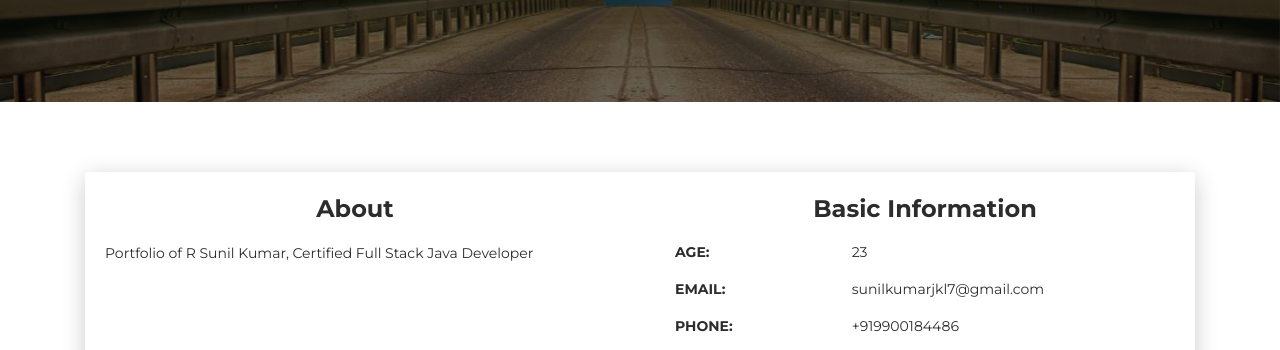
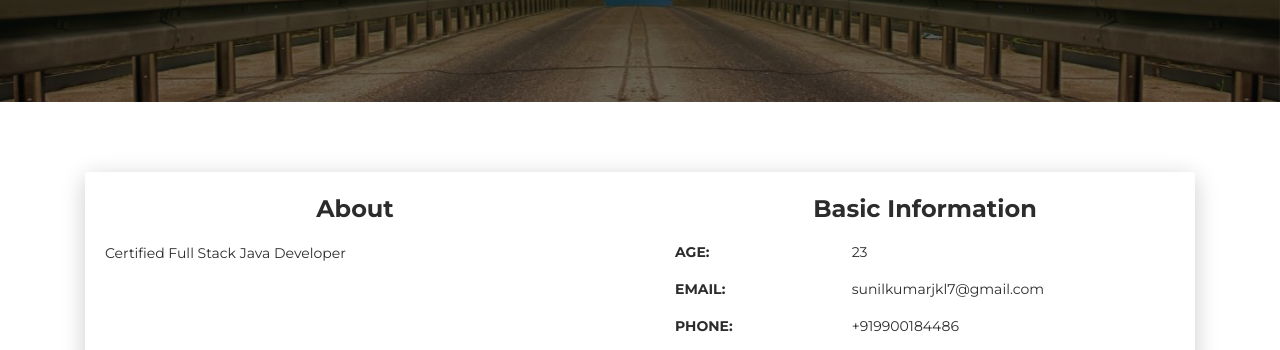
Before and after one commit to SKPatil18/R_Sunil_Kumar, a plain HTML site: page index.html in a window 1280 px wide. Shown: the part 448-798 px from the top of the page. Drawn offline with nearby package versions, Linux system fonts and the light colour scheme.

Commit message:
Update index.html

```diff
--- a/index.html
+++ b/index.html
@@ -64,7 +64,7 @@
         <div class="col-lg-6 col-md-12">
           <div class="card-body">
             <div class="h4 mt-0 title">About</div>
-            <p>Portfolio of R Sunil Kumar, Certified Full Stack Java Developer</p>
+            <p>Certified Full Stack Java Developer</p>
 
           </div>
         </div>
```
